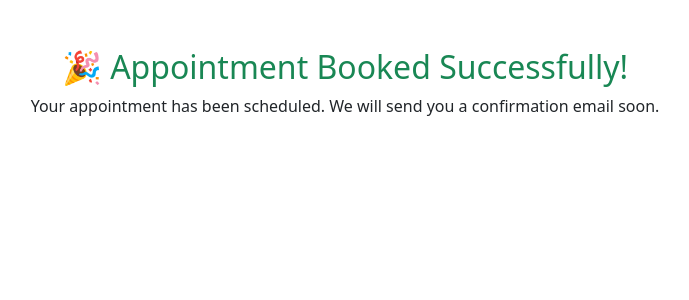
After one commit to chikkuanijohn/Doctor_appointments_, a Django app: page /success/ in a window 1280 px wide. The commit adds this page. Shown: the top 300 px of the page, without its empty margins (295-984 px from the left). Run offline with Django 5.2, Linux system fonts and the light colour scheme.

Commit message:
new file

```diff
--- a/doctor_appointment/app/models.py
+++ b/doctor_appointment/app/models.py
@@ -28,7 +28,10 @@ class Appointment(models.Model):
     Appointmentdate = models.CharField(max_length=100)
     Reasonforappointment = models.TextField(max_length=100)
     email =models.EmailField()
+    doctor_name = models.CharField(max_length=255, default="Dr. name")  # Default value
 
+    def __str__(self):
+        return f"{self.name} - {self.appointment_date} with {self.doctor_name}"
 
 
 class Contact(models.Model):
--- a/doctor_appointment/app/urls.py
+++ b/doctor_appointment/app/urls.py
@@ -1,6 +1,7 @@
 from django.urls import path
 from django.contrib.auth import views as auth_views
 from .views import contact_view
+from .views import book_appointment
 from . import views
 
 urlpatterns=[
@@ -22,9 +23,12 @@ urlpatterns=[
     path('view_doc',views.view_doc),
     path('edit_details/<pid>', views.edit_details),
     path('delete_details/<pid>', views.delete_details),
-     path('password_reset/', auth_views.PasswordResetView.as_view(), name='password_reset'),
+    path('password_reset/', auth_views.PasswordResetView.as_view(), name='password_reset'),
     path('password_reset/done/', auth_views.PasswordResetDoneView.as_view(), name='password_reset_done'),
     path('reset/<uidb64>/<token>/', auth_views.PasswordResetConfirmView.as_view(), name='password_reset_confirm'),
     path('reset/done/', auth_views.PasswordResetCompleteView.as_view(), name='password_reset_complete'),
     path('contact/', contact_view, name='contact'),
+    path("book-appointment/", views.book_appointment, name="book_appointment"),
+    path("success/", views.success, name="success"),  # Success page
+
 ]
--- a/doctor_appointment/app/views.py
+++ b/doctor_appointment/app/views.py
@@ -10,6 +10,8 @@ from django.core.mail import send_mail
 from .models import Doctor, Appointment
 from .models import Appointment
 from .forms import ContactForm
+from .models import Appointment
+
 # Create your views here.
 
 def doctor_appointment_login(req):
--- /dev/null
+++ b/doctor_appointment/templates/success.html
@@ -0,0 +1,16 @@
+<!DOCTYPE html>
+<html lang="en">
+<head>
+    <meta charset="UTF-8">
+    <meta name="viewport" content="width=device-width, initial-scale=1.0">
+    <title>Booking Successful</title>
+    <link rel="stylesheet" href="https://cdn.jsdelivr.net/npm/bootstrap@5.3.0/dist/css/bootstrap.min.css">
+</head>
+<body>
+    <div class="container text-center mt-5">
+        <h2 class="text-success">🎉 Appointment Booked Successfully!</h2>
+        <p>Your appointment has been scheduled. We will send you a confirmation email soon.</p>
+        <!-- <a href="{% url 'book_appointment' %}" class="btn btn-primary">Book Another Appointment</a> -->
+    </div>
+</body>
+</html>
--- a/doctor_appointment/templates/user/book_appointment.html
+++ b/doctor_appointment/templates/user/book_appointment.html
@@ -207,4 +207,6 @@
 {% endif %}
 
 </body>
+
+
 </html>
```
Also changed, not shown: doctor_appointment/templates/user/success.html (deleted, +0 -16 lines), doctor_appointment/app/migrations/0004_appointment_doctor_name.py (added), doctor_appointment/app/migrations/0005_alter_appointment_doctor_name.py (added), doctor_appointment/db.sqlite3.
